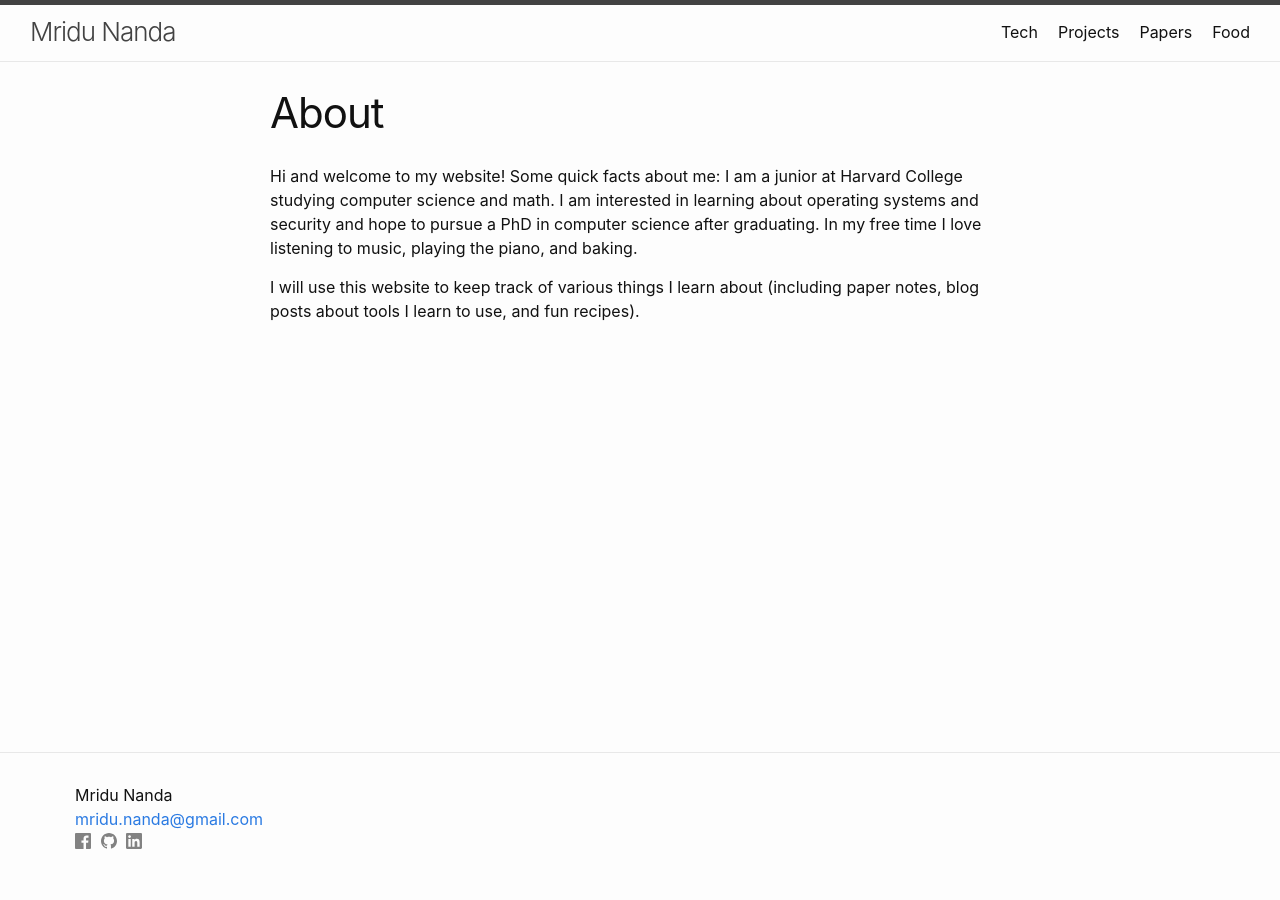
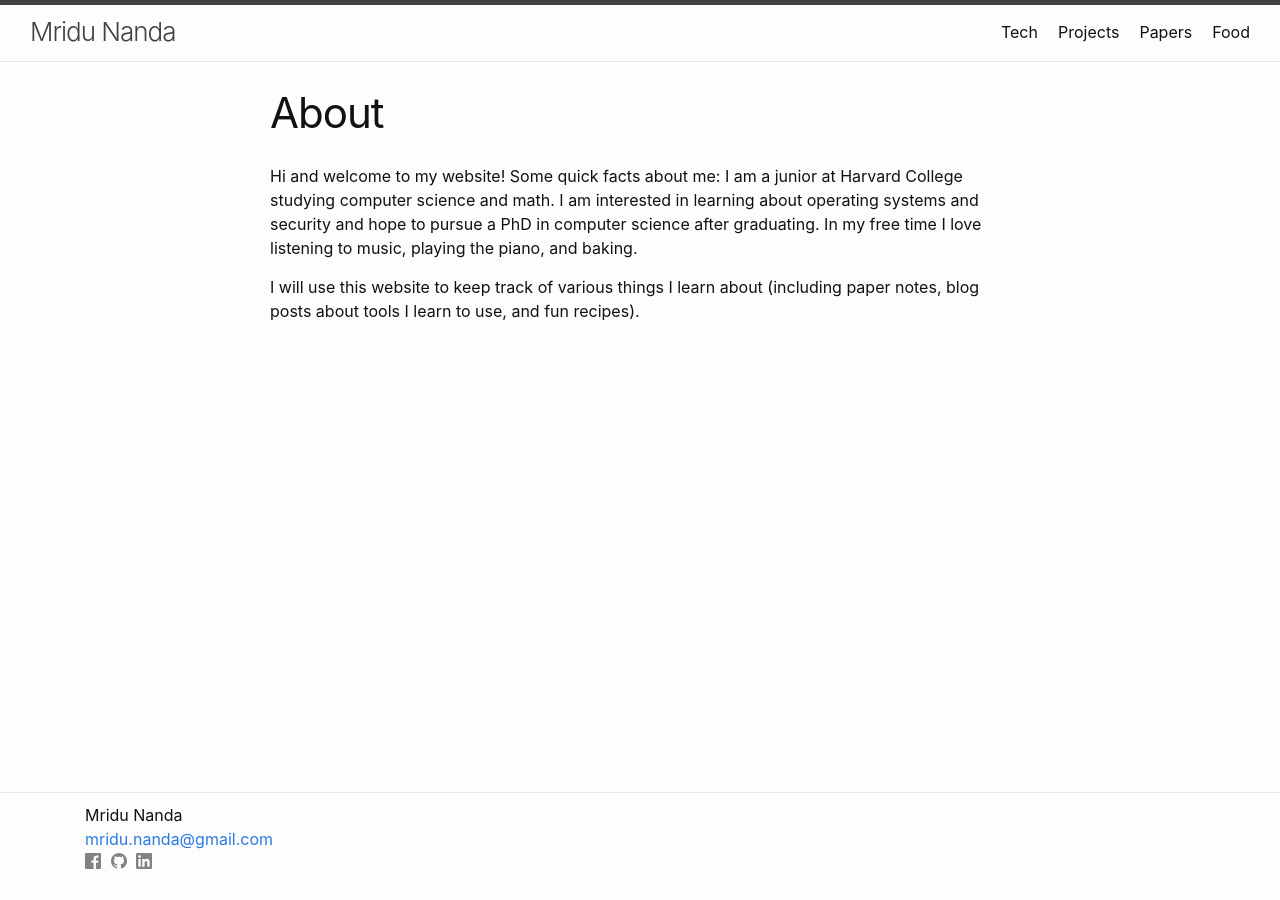
Before and after one commit to mridunanda/mridunanda.github.io, a Jekyll site: the page built from index.md, in a window 1280 px wide. Built offline with Jekyll 4.4.1, drawn with Linux system fonts in a browser that asks for light colours.

Commit message:
last footer

```diff
--- a/_sass/minima/_layout.scss
+++ b/_sass/minima/_layout.scss
@@ -107,7 +107,7 @@
  */
 .site-footer {
   border-top: 1px solid $grey-color-light;
-  padding: $spacing-unit 0;
+  padding: $spacing-unit/3;
 }
 
 .footer-heading {
```
